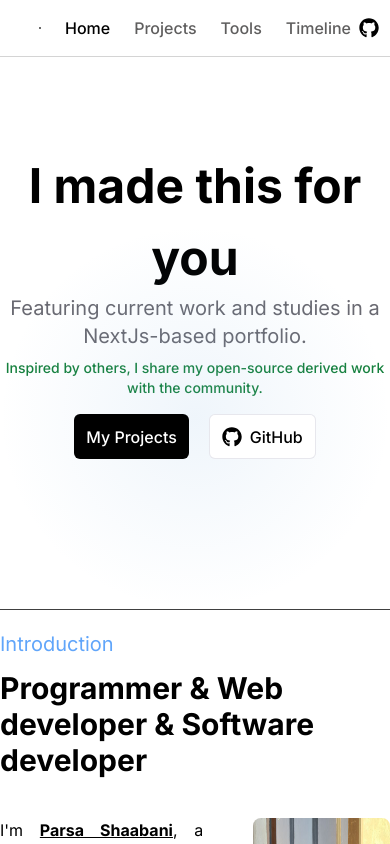
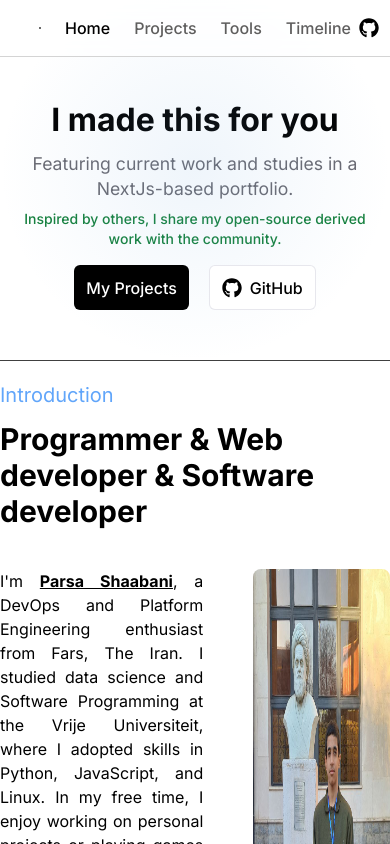
Before and after one commit to ParsaProg/portfolio, a Next.js app: page / in a window 390 px wide. Shown: the top 844 px of the page. Built offline with nearby package versions, Linux system fonts and the light colour scheme.

Commit message:
responsive home page

```diff
--- a/app/page.tsx
+++ b/app/page.tsx
@@ -34,15 +34,15 @@ export default function Home() {
   useTitle("Home | ParsaShaabani");
   return (
     <div
-      className={`mt-[150px] m-auto ${
+      className={`lg:mt-[150px] mt-[100px] m-auto ${
         theme === "dark" ? "text-white" : "text-black"
       }`}
     >
-      <section className="z-50">
-        <h1 className="z-50 font-bold text-[3rem] text-center">
+      <section className="z-50 sm:px-0 px-2">
+        <h1 className="z-50 font-bold lg:text-[3rem] md:text-[2.5rem] text-[2rem] text-center leading-[40px]">
           I made this for you
         </h1>
-        <h2 className={`z-50 font-[400] text-xl text-center ${theme === "dark"? "text-[#c1c1cd]" : "text-[#696971]"}`}>
+        <h2 className={`z-50 mt-3 font-[400] md:text-[1.2rem] text-[1.1rem] text-xl text-center ${theme === "dark"? "text-[#c1c1cd]" : "text-[#696971]"}`}>
           Featuring current work and studies in a NextJs-based portfolio.
         </h2>
         <p
@@ -69,7 +69,7 @@ export default function Home() {
           </a>
         </div>
       </section>
-      <section className="z-20 border-t-[1px] relative border-t-neutral-700 mt-[150px] w-full max-w-[1100px] m-auto">
+      <section className="z-20 border-t-[1px] relative border-t-neutral-700 md:mt-[150px] mt-[50px] w-full max-w-[1100px] m-auto">
         <div className="absolute left-0 top-0 h-96 w-full -translate-y-full [background-image:radial-gradient(closest-side,rgba(123,175,224,0.12)_0%,transparent_100%)]"></div>
         <h5 className="text-[#60a5fa] text-xl mt-5">Introduction</h5>
         <h1 className="font-bold text-3xl mt-3">
```
